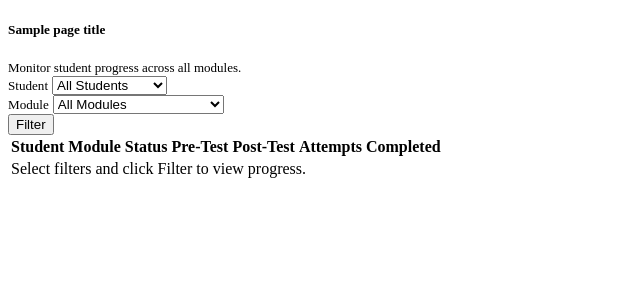
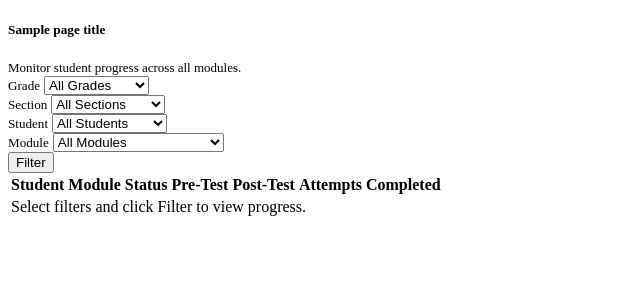
Before and after one commit to capzuuu/emodule, a PHP site: template app/Views/teacher/progress/progress.php in a window 1280 px wide. Shown: the top 300 px of the page, without its empty margins (0-640 px from the left). Run offline with PHP 8.4, Linux system fonts and the light colour scheme; the template is opened without the code that fills it: most values are stand-ins (such as "Sample title", 1, 10 or a date in 2020); data that the repository does not hold is empty.

Commit message:
retrieveTeacher folder

```diff
--- a/app/Views/teacher/progress/progress.php
+++ b/app/Views/teacher/progress/progress.php
@@ -18,7 +18,25 @@
         <!-- Filters -->
         <div class="form-card mb-4">
           <div class="row">
-            <div class="col-md-4 mb-2 mb-md-0">
+            <div class="col-md-2 mb-2 mb-md-0">
+              <label class="font-weight-bold" style="font-size:.82rem;">Grade</label>
+              <select class="form-control" id="filterGrade">
+                <option value="">All Grades</option>
+                <?php foreach ($grades as $g): ?>
+                  <option value="<?= $g['id'] ?>"><?= htmlspecialchars($g['name']) ?></option>
+                <?php endforeach; ?>
+              </select>
+            </div>
+            <div class="col-md-2 mb-2 mb-md-0">
+              <label class="font-weight-bold" style="font-size:.82rem;">Section</label>
+              <select class="form-control" id="filterSection">
+                <option value="">All Sections</option>
+                <?php foreach ($sections as $sec): ?>
+                  <option value="<?= $sec['id'] ?>"><?= htmlspecialchars($sec['name']) ?></option>
+                <?php endforeach; ?>
+              </select>
+            </div>
+            <div class="col-md-3 mb-2 mb-md-0">
               <label class="font-weight-bold" style="font-size:.82rem;">Student</label>
               <select class="form-control" id="filterStudent">
                 <option value="">All Students</option>
@@ -27,7 +45,7 @@
                 <?php endforeach; ?>
               </select>
             </div>
-            <div class="col-md-4 mb-2 mb-md-0">
+            <div class="col-md-3 mb-2 mb-md-0">
               <label class="font-weight-bold" style="font-size:.82rem;">Module</label>
               <select class="form-control" id="filterModule">
                 <option value="">All Modules</option>
@@ -36,7 +54,7 @@
                 <?php endforeach; ?>
               </select>
             </div>
-            <div class="col-md-4 d-flex align-items-end">
+            <div class="col-md-2 d-flex align-items-end">
               <button class="btn btn-success font-weight-bold w-100" id="btnFilter">
                 <i class="bi bi-funnel mr-1"></i> Filter
               </button>
@@ -84,7 +102,9 @@
 $('#btnFilter').on('click', function() {
   var studentId = $('#filterStudent').val();
   var moduleId  = $('#filterModule').val();
-  var url = '<?= baseurl('/teacher/progress/json') ?>?student_id=' + studentId + '&module_id=' + moduleId;
+  var sectionId = $('#filterSection').val();
+  var gradeId   = $('#filterGrade').val();
+  var url = '<?= baseurl('/teacher/api/progress') ?>?student_id=' + studentId + '&module_id=' + moduleId + '&section_id=' + sectionId + '&grade_id=' + gradeId;
   var $btn = $(this).prop('disabled', true).html('<span class="spinner-border spinner-border-sm mr-1"></span>Loading…');
 
   $.getJSON(url, function(res) {
--- a/app/routes/web.php
+++ b/app/routes/web.php
@@ -136,6 +136,7 @@
 $router->get('/teacher/students',  'Teacher\Dashboard\TeacherController@students');
 $router->get('/teacher/grades',    'Teacher\Dashboard\TeacherController@grades');
 $router->get('/teacher/progress',  'Teacher\Dashboard\TeacherController@progress');
+$router->get('/teacher/api/progress', 'Teacher\Dashboard\TeacherController@progressJson');
 // Teacher AJAX endpoints
 $router->get('/teacher/api/modules', 'Teacher\Dashboard\TeacherController@modulesJson');
 $router->post('/teacher/api/modules/create', 'Teacher\Dashboard\TeacherController@moduleCreate');
```
Also changed, not shown: app/Controllers/Teacher/Dashboard/TeacherController.php (+20 -0 lines), app/Models/Teacher/Teacher.php (+43 -0 lines).
